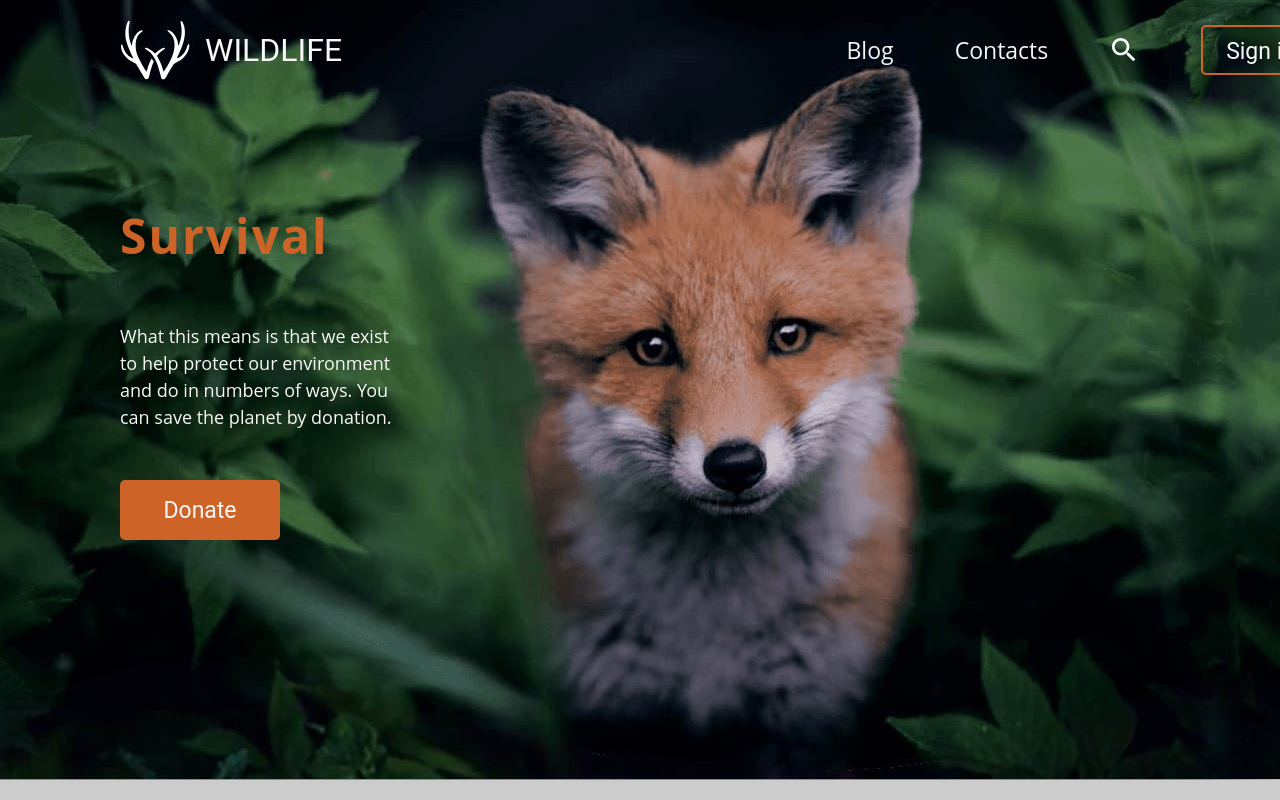
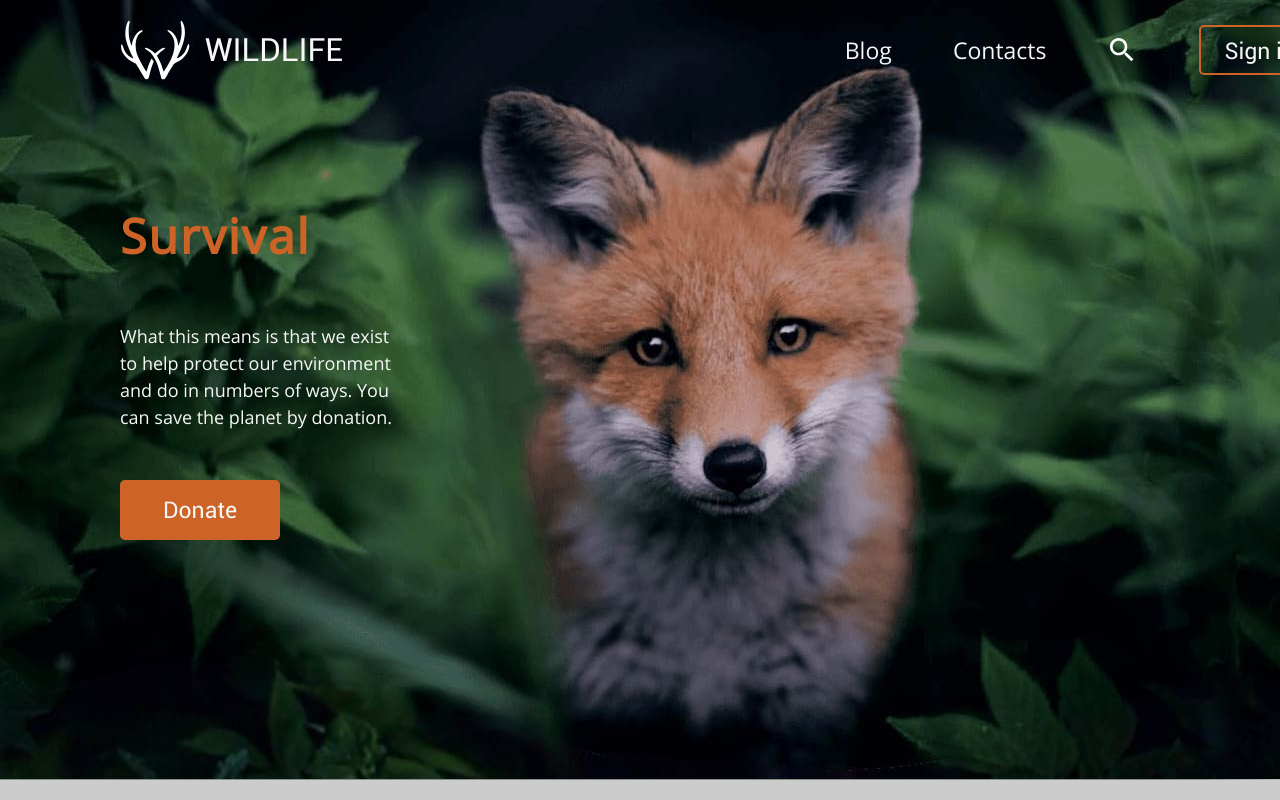
Before and after one commit to shendelpavel/Wildlife, a plain HTML site: page wildlife/index.html in a window 1280 px wide. Shown: the top 800 px of the page. Drawn offline with Linux system fonts and the light colour scheme.

Commit message:
feat: add new font-family

```diff
--- a/wildlife/style.css
+++ b/wildlife/style.css
@@ -274,6 +274,16 @@ body {
   margin-right: 27px;
 }
 
-.button :hover {
-  cursor: pointer;
+@font-face {
+  font-family: "Roboto";
+  src: url("../assets/Roboto.ttf") format("truetype");
+  font-style: normal;
+  font-weight: normal;
 }
+
+@font-face {
+  font-family: "Open Sans";
+  src: url("../assets/Open-Sans.ttf") format("truetype");
+  font-style: normal;
+  font-weight: normal;
+}
```
Also changed, not shown: assets/Open-Sans.ttf (added), assets/Roboto.ttf (added).
